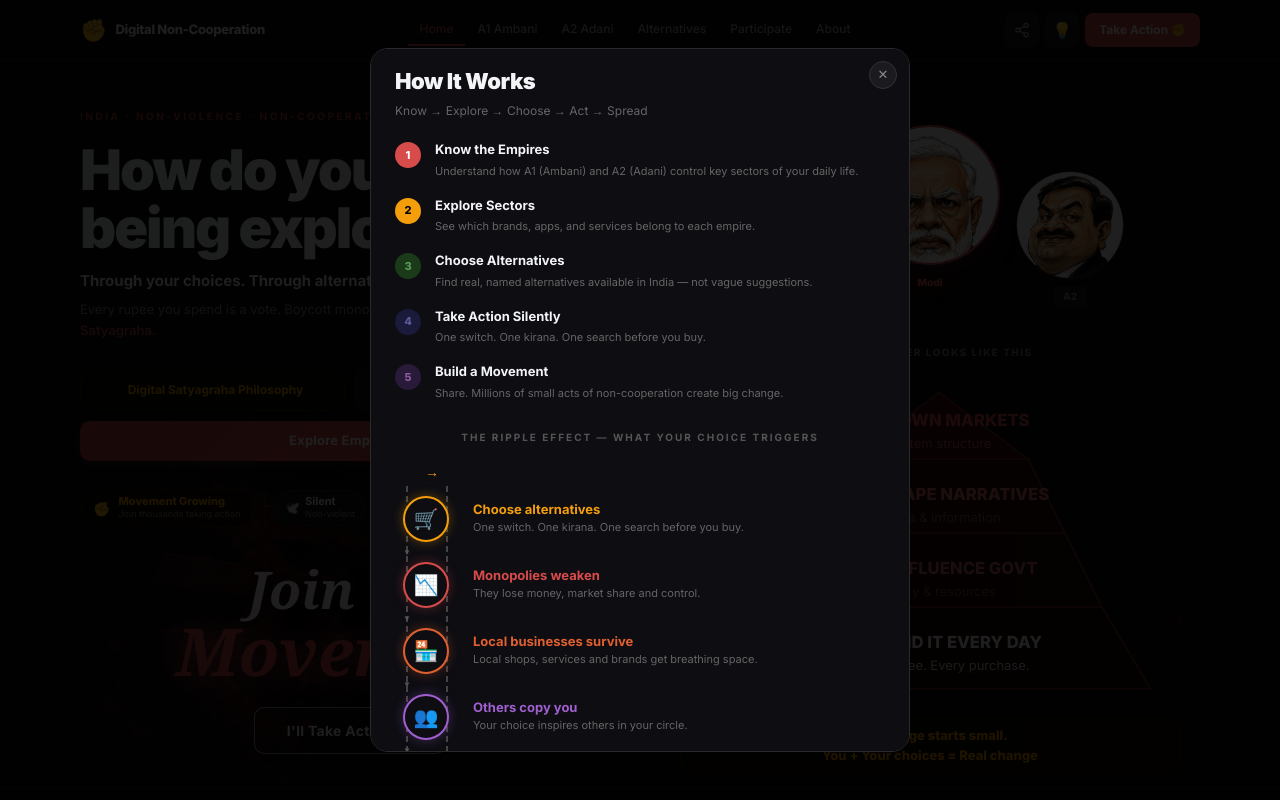
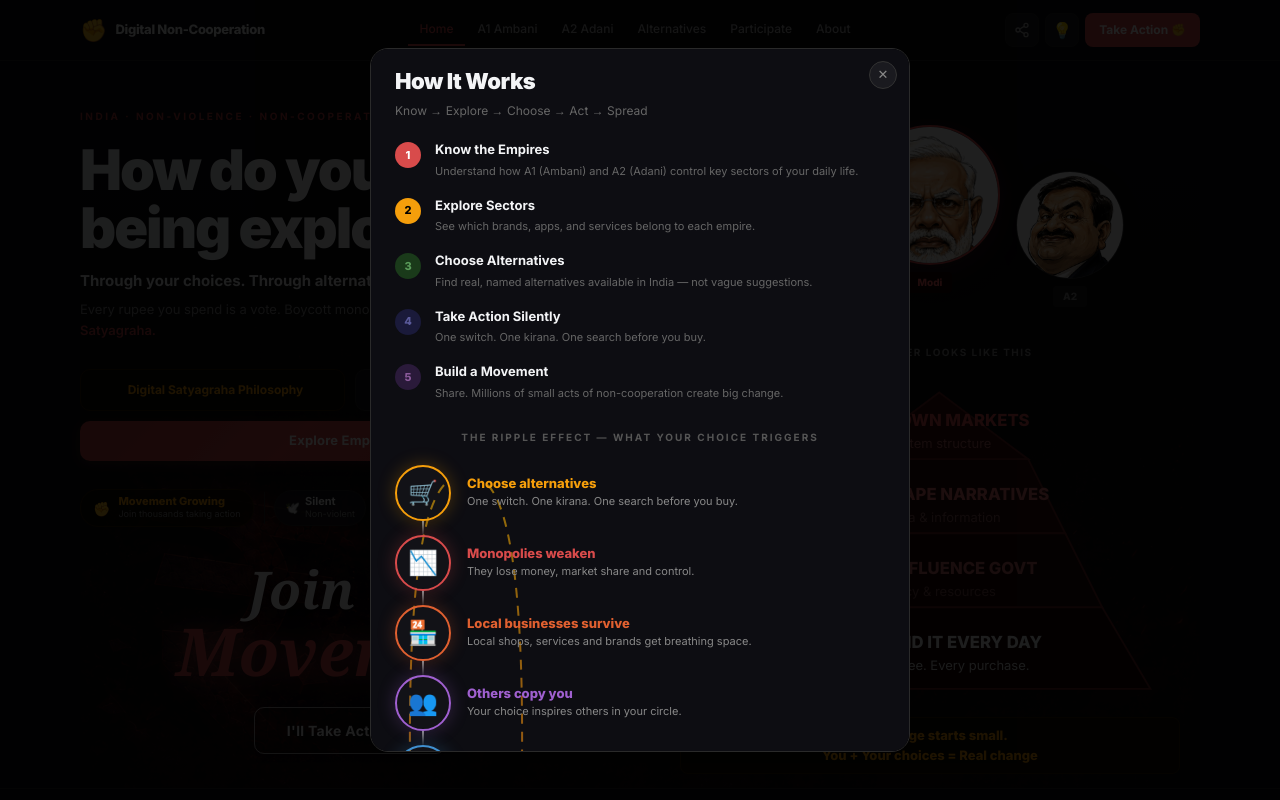
Before and after one commit to Xcel-Host/digital-non-cooperation, a React (Vite) app: page / in a window 1280 px wide. Both pictures are taken after a click on the button "How It Works". Shown: the top 800 px of the page. Built offline with nearby package versions, Linux system fonts and the light colour scheme.

Commit message:
hero change...how it works

```diff
--- a/src/components/HeroSection.jsx
+++ b/src/components/HeroSection.jsx
@@ -79,91 +79,80 @@
 }
 
 function RippleFlowDiagram() {
+  const circleSize = 56
+  const rowHeight = 86
+  const totalHeight = rippleSteps.length * rowHeight + 40
+
   return (
     <div style={{ marginTop: 28 }}>
-      <p style={{ fontSize: 10, fontWeight: 700, letterSpacing: '2px', textTransform: 'uppercase', color: '#555', marginBottom: 16, textAlign: 'center' }}>
+      <p style={{ fontSize: 10, fontWeight: 700, letterSpacing: '2px', textTransform: 'uppercase', color: '#555', marginBottom: 20, textAlign: 'center' }}>
         The Ripple Effect — what your choice triggers
       </p>
 
-      {/* Entry arrow */}
-      <div style={{ display: 'flex', justifyContent: 'flex-start', paddingLeft: 30, marginBottom: 4 }}>
-        <span style={{ color: '#F59E0B', fontSize: 14, fontWeight: 900 }}>→</span>
-      </div>
+      <div style={{ position: 'relative' }}>
+        {/* SVG curved rails behind everything */}
+        <svg
+          style={{ position: 'absolute', top: 0, left: 0, width: '100%', height: totalHeight, pointerEvents: 'none', zIndex: 0 }}
+          viewBox={`0 0 480 ${totalHeight}`}
+          preserveAspectRatio="xMidYMid meet"
+        >
+          <defs>
+            <linearGradient id="railGrad" x1="0%" y1="0%" x2="0%" y2="100%">
+              <stop offset="0%" stopColor="#ffb800" />
+              <stop offset="100%" stopColor="#ff3d3d" />
+            </linearGradient>
+          </defs>
+          {/* LEFT curved rail */}
+          <path
+            d={`M 44 20 Q 8 60 10 ${totalHeight * 0.3} L 10 ${totalHeight * 0.7} Q 10 ${totalHeight - 30} 60 ${totalHeight - 10}`}
+            fill="none" stroke="url(#railGrad)" strokeWidth="2" strokeDasharray="10 8" opacity="0.55"
+          />
+          {/* RIGHT curved rail */}
+          <path
+            d={`M 88 20 Q 124 60 122 ${totalHeight * 0.3} L 122 ${totalHeight * 0.7} Q 122 ${totalHeight - 30} 72 ${totalHeight - 10}`}
+            fill="none" stroke="url(#railGrad)" strokeWidth="2" strokeDasharray="10 8" opacity="0.55"
+          />
+        </svg>
 
-      <div style={{ position: 'relative' }}>
-        {/* LEFT vertical dashed line — fixed position */}
-        <div style={{
-          position: 'absolute',
-          left: 11,
-          top: 0,
-          bottom: 0,
-          width: 0,
-          borderLeft: '2px dashed #444',
-        }} />
-
-        {/* RIGHT vertical dashed line — fixed position */}
-        <div style={{
-          position: 'absolute',
-          left: 51,
-          top: 0,
-          bottom: 0,
-          width: 0,
-          borderLeft: '2px dashed #444',
-        }} />
-
-        {rippleSteps.map((step, i) => (
-          <div key={i} style={{ display: 'flex', alignItems: 'center', gap: 16, paddingTop: 10, paddingBottom: 10, position: 'relative' }}>
-
-            {/* Left spacer to position circle between the two lines */}
-            <div style={{ width: 62, flexShrink: 0, display: 'flex', justifyContent: 'center', position: 'relative' }}>
-              {/* Down arrow on left line */}
-              {i > 0 && (
-                <div style={{
-                  position: 'absolute',
-                  top: -14,
-                  left: 8,
-                  color: '#555',
-                  fontSize: 8,
-                  lineHeight: 1,
-                }}>▼</div>
-              )}
-              {/* Circle centered between the two lines */}
+        {/* Steps */}
+        <div style={{ position: 'relative', zIndex: 1 }}>
+          {rippleSteps.map((step, i) => (
+            <div key={i} style={{ display: 'flex', alignItems: 'center', gap: 16, marginBottom: i < rippleSteps.length - 1 ? 14 : 0 }}>
+              {/* Circle */}
               <div style={{
-                width: 46,
-                height: 46,
-                borderRadius: '50%',
-                border: `2px solid ${step.color}`,
-                background: '#0d0d12',
-                boxShadow: `0 0 12px ${step.color}55`,
-                display: 'flex',
-                alignItems: 'center',
-                justifyContent: 'center',
-                fontSize: 20,
-                position: 'relative',
-                zIndex: 2,
+                width: circleSize, height: circleSize, borderRadius: '50%',
+                border: `2.5px solid ${step.color}`,
+                background: 'rgba(255,255,255,0.02)',
+                display: 'flex', alignItems: 'center', justifyContent: 'center',
+                fontSize: 24, flexShrink: 0,
+                boxShadow: `0 0 18px ${step.color}44`,
+                position: 'relative', zIndex: 2,
               }}>
                 {step.icon}
+                {/* Short connector to next */}
+                {i < rippleSteps.length - 1 && (
+                  <div style={{
+                    position: 'absolute', left: '50%', top: circleSize - 2,
+                    transform: 'translateX(-50%)',
+                    width: 2, height: 14,
+                    background: 'linear-gradient(to bottom, rgba(255,255,255,0.5), rgba(255,255,255,0.05))',
+                  }} />
+                )}
+              </div>
+              {/* Text */}
+              <div>
+                <p style={{ fontSize: 13, fontWeight: 800, color: step.color, marginBottom: 2, lineHeight: 1.2 }}>{step.title}</p>
+                <p style={{ fontSize: 11, color: '#888', lineHeight: 1.5 }}>{step.desc}</p>
               </div>
             </div>
-
-            {/* Text */}
-            <div style={{ flex: 1 }}>
-              <p style={{ fontSize: 13, fontWeight: 700, color: step.color, marginBottom: 2, lineHeight: 1.2 }}>{step.title}</p>
-              <p style={{ fontSize: 11, color: '#666', lineHeight: 1.5 }}>{step.desc}</p>
-            </div>
-          </div>
-        ))}
-      </div>
-
-      {/* Exit arrow */}
-      <div style={{ display: 'flex', justifyContent: 'flex-start', paddingLeft: 48, marginTop: 4 }}>
-        <span style={{ color: '#F59E0B', fontSize: 14, fontWeight: 900 }}>←</span>
+          ))}
+        </div>
       </div>
 
       {/* Footer */}
-      <div style={{ marginTop: 16, textAlign: 'center' }}>
-        <p style={{ fontSize: 12, color: '#F59E0B', fontWeight: 700, marginBottom: 3 }}>❤️ Every act counts. Together, we change the system.</p>
-        <p style={{ fontSize: 11, color: '#555' }}>Less exploitation. More freedom. Real democracy.</p>
+      <div style={{ marginTop: 20, padding: '14px 16px', border: '1px solid rgba(255,80,80,0.25)', borderRadius: 12, background: 'rgba(255,255,255,0.02)', textAlign: 'center' }}>
+        <p style={{ fontSize: 12, color: '#ff4d4d', fontWeight: 800, marginBottom: 3 }}>❤️ Every act counts. Together, we change the system.</p>
+        <p style={{ fontSize: 11, color: '#666' }}>Less exploitation • More freedom • Real democracy</p>
       </div>
     </div>
   )
```
